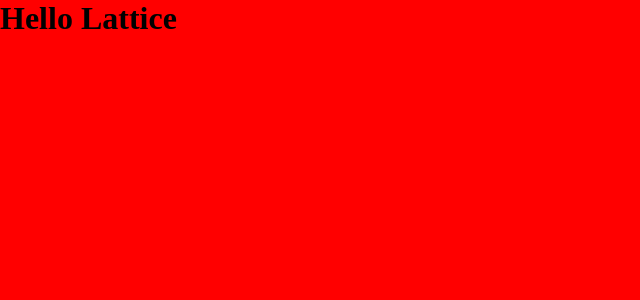
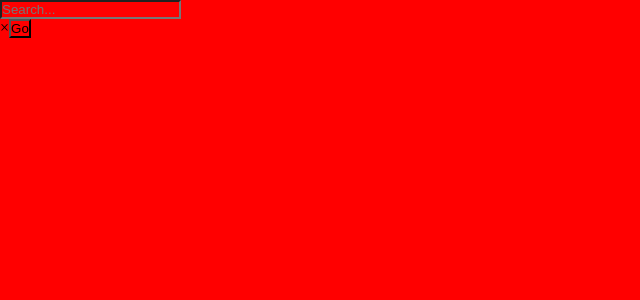
Before and after one commit to royalbatty/movieapp, a React app: page / in a window 1280 px wide. Shown: the top 300 px of the page, without its empty margins (0-640 px from the left). Built offline with nearby package versions, Linux system fonts and the light colour scheme.

Commit message:
Implementing a SearchBar that takes input

```diff
--- a/src/public/react/app.jsx
+++ b/src/public/react/app.jsx
@@ -1,11 +1,25 @@
-import React from 'react';
+import React, {useState} from 'react';
+import SearchInput from './SearchInput';
 
-function App(props) {
-  console.log("App rendering");
+const App = (props) => {
+
+  const [query, setQuery] = useState("");
+
+  const doSearch = function(value) {
+   console.log("To do!");
+  }
 
   return (
     <div>
-      <h1>Hello Lattice</h1>
+       <SearchInput
+        searchString = {query}
+        onQueryChange = {(e) => {
+          setQuery(e.target.value);
+          doSearch(e.target.value)
+        }}
+        clearSearch = {() => { setQuery("") }}
+      />
+
     </div>
   )
 }
```
